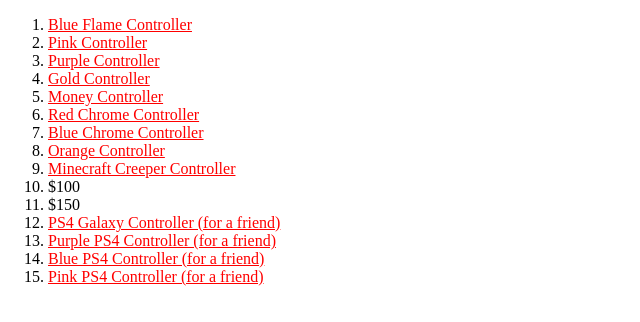
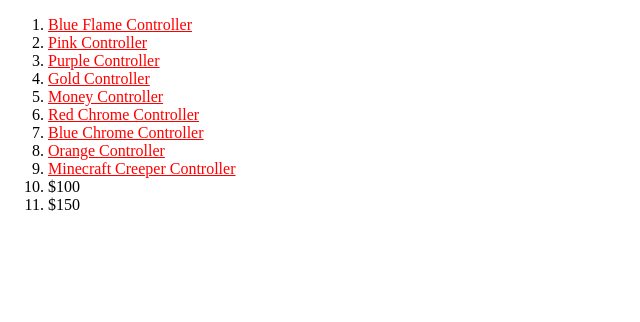
Before and after one commit to dts-wishlist/dts-wishlist.github.io, a plain HTML site: page index.htm in a window 1280 px wide. Shown: the whole page, without its empty margins (0-640 px from the left). Drawn offline with Linux system fonts and the light colour scheme.

Commit message:
Update index.htm

```diff
--- a/index.htm
+++ b/index.htm
@@ -20,10 +20,6 @@
       <li><a href="https://www.walmart.com/ip/Microsoft-Xbox-One-Wireless-Controller-Minecraft-Creeper/56083249">Minecraft Creeper Controller</a></li>
       <li>$100</li>
       <li>$150</li>
-      <li><a href="https://www.amazon.com/DualShock-Wireless-Controller-Playstation-Galaxy/dp/B07DHCSV9G/ref=pd_sbs_147_33?_encoding=UTF8&pd_rd_i=B07DHCSV9G&pd_rd_r=e0a517eb-dd9d-11e8-976b-d33a67d12dad&pd_rd_w=KvOoI&pd_rd_wg=YxH3l&pf_rd_i=desktop-dp-sims&pf_rd_m=ATVPDKIKX0DER&pf_rd_p=7d5d9c3c-5e01-44ac-97fd-261afd40b865&pf_rd_r=A5F57JHQYJNP4P3EB7GS&pf_rd_s=desktop-dp-sims&pf_rd_t=40701&psc=1&refRID=A5F57JHQYJNP4P3EB7GS">PS4 Galaxy Controller (for a friend)</a></li>
-      <li><a href="https://www.amazon.com/DualShock-Wireless-Controller-Playstation-Galaxy/dp/B07JCCTJZ4/ref=pd_sbs_147_33?_encoding=UTF8&pd_rd_i=B07DHCSV9G&pd_rd_r=e0a517eb-dd9d-11e8-976b-d33a67d12dad&pd_rd_w=KvOoI&pd_rd_wg=YxH3l&pf_rd_i=desktop-dp-sims&pf_rd_m=ATVPDKIKX0DER&pf_rd_p=7d5d9c3c-5e01-44ac-97fd-261afd40b865&pf_rd_r=A5F57JHQYJNP4P3EB7GS&pf_rd_s=desktop-dp-sims&pf_rd_t=40701&refRID=A5F57JHQYJNP4P3EB7GS&th=1">Purple PS4 Controller (for a friend)</a></li>
-      <li><a href="https://www.amazon.com/DualShock-Wireless-Controller-Playstation-Galaxy/dp/B075CFNDG9/ref=pd_sbs_147_33?_encoding=UTF8&pd_rd_i=B07DHCSV9G&pd_rd_r=e0a517eb-dd9d-11e8-976b-d33a67d12dad&pd_rd_w=KvOoI&pd_rd_wg=YxH3l&pf_rd_i=desktop-dp-sims&pf_rd_m=ATVPDKIKX0DER&pf_rd_p=7d5d9c3c-5e01-44ac-97fd-261afd40b865&pf_rd_r=A5F57JHQYJNP4P3EB7GS&pf_rd_s=desktop-dp-sims&pf_rd_t=40701&refRID=A5F57JHQYJNP4P3EB7GS&th=1">Blue PS4 Controller (for a friend)</a></li>
-      <li><a href="https://www.amazon.com/dp/B079QHGTN1/ref=twister_B075CDYGK5?_encoding=UTF8&psc=1">Pink PS4 Controller (for a friend)</a></li>
     </ol>
   </body>
 </html>
```
